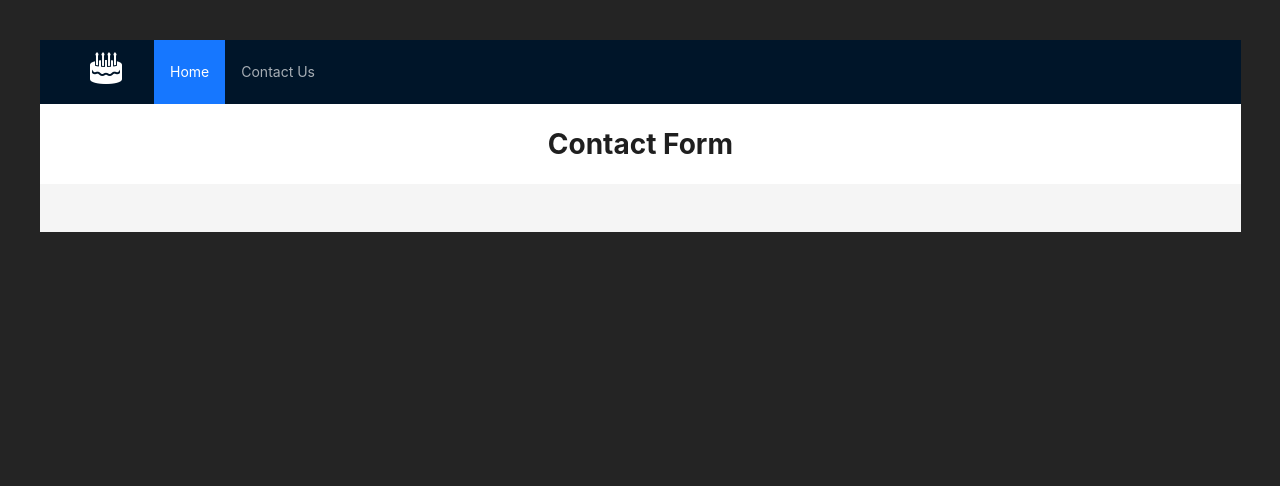
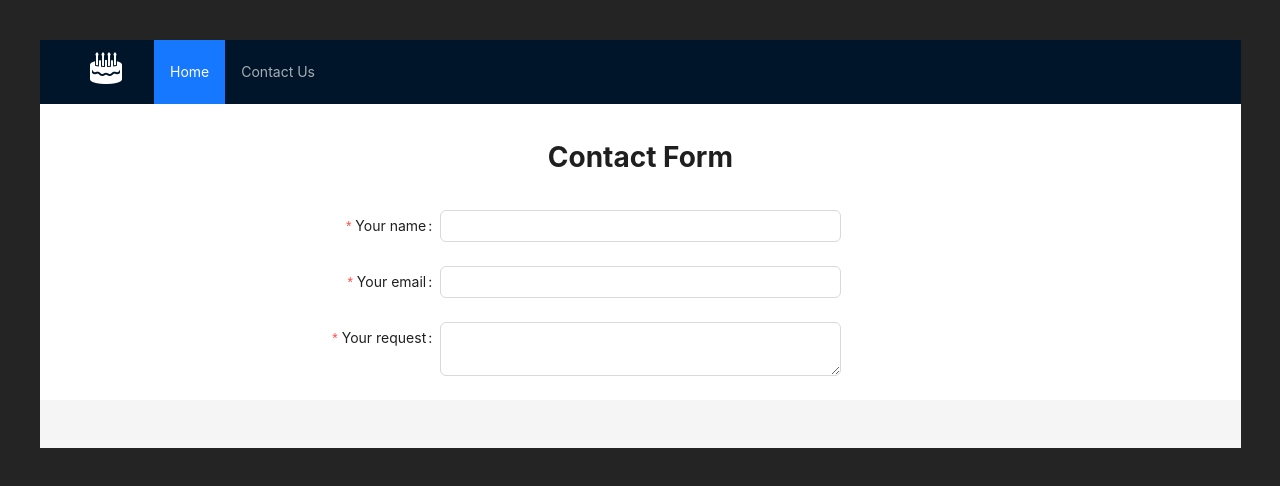
Before and after one commit to pelafustan/react_ii-challenge_01, a React (Vite) app: page /react_ii-challenge_01/contact in a window 1280 px wide. Shown: the top 486 px of the page. Built offline with nearby package versions, Linux system fonts and the light colour scheme.

Commit message:
add contact form view

```diff
--- a/src/views/Contact.tsx
+++ b/src/views/Contact.tsx
@@ -1,5 +1,59 @@
+import { Button, Input, Form } from "antd";
+
 export default function Contact() {
+  type FieldType = {
+    userName?: string;
+    userEmail?: string;
+    userRequest?: string;
+  };
+
+  const layout = {
+    labelCol: { span: 8 },
+    wrapperCol: { span: 8 },
+  };
+
+  /* eslint-disable no-template-curly-in-string */
+  const validateMessages = {
+    required: "${label} is required!",
+    types: {
+      email: "${label} is not a valid email!",
+    },
+  };
+  /* eslint-enable no-template-curly-in-string */
+
   return (
-    <h1>Contact Form</h1>
+    <>
+      <h1 style={{ margin: "2rem 0" }}>Contact Form</h1>
+      <Form
+        name="request"
+        autoComplete="off"
+        {...layout}
+        validateMessages={validateMessages}
+      >
+        <Form.Item<FieldType>
+          label="Your name"
+          name="userName"
+          rules={[{ required: true }]}
+        >
+          <Input />
+        </Form.Item>
+        <Form.Item<FieldType>
+          label="Your email"
+          name="userEmail"
+          rules={[{ required: true, type: "email" }]}
+        >
+          <Input />
+        </Form.Item>
+        <Form.Item<FieldType>
+          label="Your request"
+          name="userRequest"
+          rules={[{ required: true }]}
+        >
+          <Input.TextArea
+            allowClear
+          />
+        </Form.Item>
+      </Form>
+    </>
   );
 }
```
